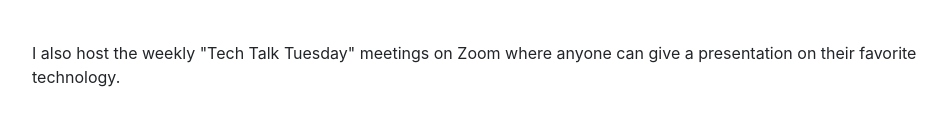
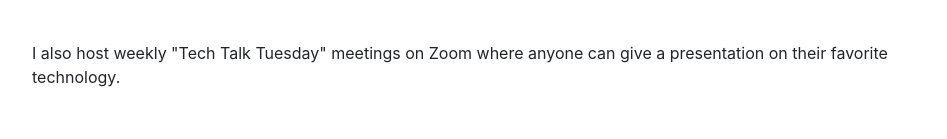
Before and after one commit to robbrucks/robbrucks.github.io, a website with bundled scripts: page index.html in a window 1280 px wide. Shown: the part 3245-3384 px from the top of the page, without its empty margins (288-1235 px from the left). Built offline with nearby package versions, Linux system fonts and the light colour scheme; a web font is replaced by a local one.

Commit message:
minor changes

```diff
--- a/index.html
+++ b/index.html
@@ -286,7 +286,7 @@ team at Rackspace, where I work on Openshift, Artifactory, and VMware, and help
         </div>
 <br>
           <p class="mb-5">
-I also host the weekly "Tech Talk Tuesday" meetings on Zoom where anyone can give a presentation on their favorite technology.
+I also host weekly "Tech Talk Tuesday" meetings on Zoom where anyone can give a presentation on their favorite technology.
 </p>
       </section>
 
```
